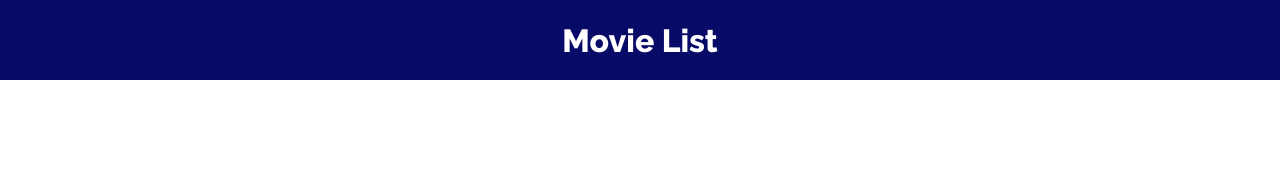
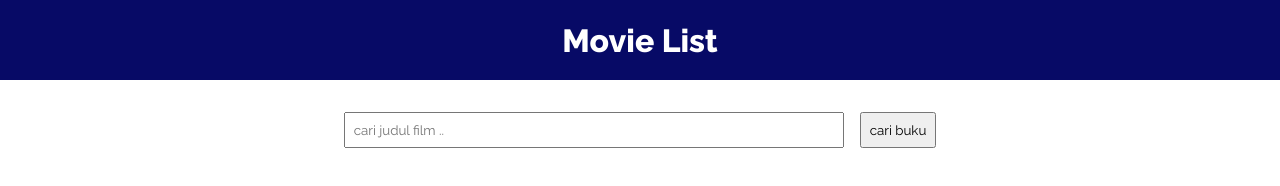
Before and after one commit to irfan-fauzi/movie-app-dicoding, a plain HTML site: page index.html in a window 1280 px wide. Drawn offline with Linux system fonts and the light colour scheme; no server answers.

Commit message:
add form

```diff
--- /dev/null
+++ b/component/search-bar.js
@@ -0,0 +1,20 @@
+class SearchBar extends HTMLElement{
+
+  connectedCallback(){
+    this.render();
+  }
+
+  render(){
+    this.innerHTML = `
+    <form id="formDataFilm">
+      <div class="form-element">
+          <input type="text" id="judul" name="judul" placeholder="cari judul film .." required>
+          <input type="submit" value="cari buku" class="cari-btn">
+      </div>
+    </form>
+
+    `;
+  }
+}
+
+customElements.define('search-bar', SearchBar);
--- /dev/null
+++ b/css/__search-bar.scss
@@ -0,0 +1,21 @@
+search-bar{
+  display: block;
+  max-width: 1200px;
+  margin: 2rem auto;
+  #formDataFilm{
+   // border: red solid 1px;
+    .form-element{
+      width: 100%;
+      display: flex;
+      align-items: center;
+      justify-content: center;
+      gap: 1rem;
+      input{
+        padding: 0.5rem;
+      }
+      #judul{
+        width: 500px;
+      }
+    }
+  }
+}
--- a/css/style.scss
+++ b/css/style.scss
@@ -22,6 +22,7 @@ body{
 @import '_movie-list';
 @import '_movie-item';
 @import '_detail-movie';
+@import '_search-bar';
 
 .shadow{
   display: none;
--- a/index.html
+++ b/index.html
@@ -12,6 +12,7 @@
     <header>
       <app-header></app-header>
     </header>
+    <search-bar></search-bar>
     <main>
       <movie-list></movie-list>
     </main>
@@ -19,6 +20,7 @@
     <div class="shadow"></div>
 
     <script src="component/header.js"></script>
+    <script src="component/search-bar.js"></script>
     <script src="component/movieList.js"></script>
     <script src="component/movie-item.js"></script>
     <script src="component/detail-movie.js"></script>
```
Also changed, not shown: css/style.css, 1 other file.
